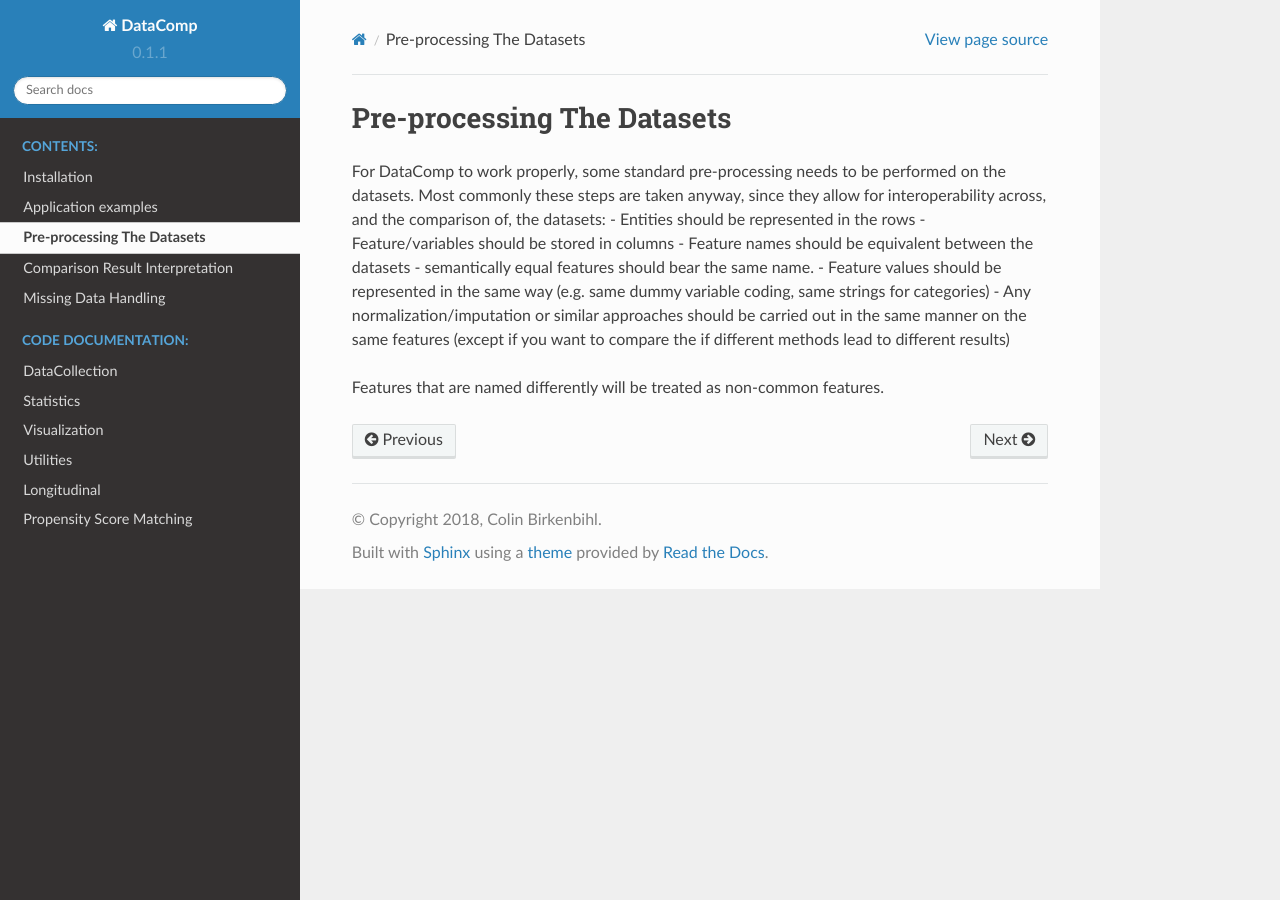
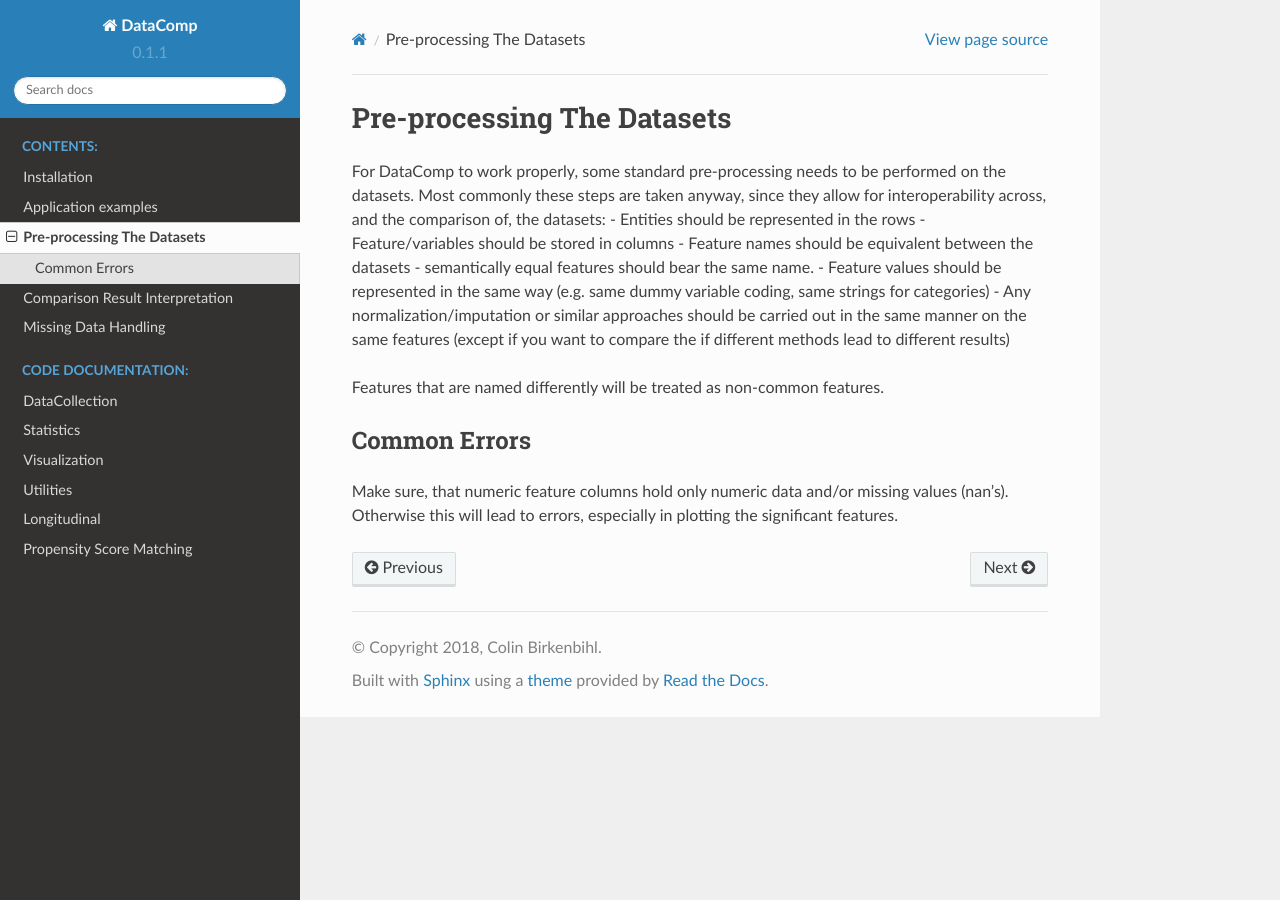
Before and after one commit to Cojabi/DataComp, a Sphinx documentation site: the page built from docs/source/preprocessing.rst, in a window 1280 px wide. Built offline with Sphinx 7.4.7 and the Read the Docs theme 2.0.0, drawn with Linux system fonts in a browser that asks for light colours.

Commit message:
common errors in prepros. documentation

```diff
--- a/docs/source/preprocessing.rst
+++ b/docs/source/preprocessing.rst
@@ -11,3 +11,9 @@ steps are taken anyway, since they allow for interoperability across, and the co
 (except if you want to compare the if different methods lead to different results)
 
 Features that are named differently will be treated as non-common features.
+
+Common Errors
+-------------
+
+Make sure, that numeric feature columns hold only numeric data and/or missing values (nan's). Otherwise this will lead
+to errors, especially in plotting the significant features.
```
